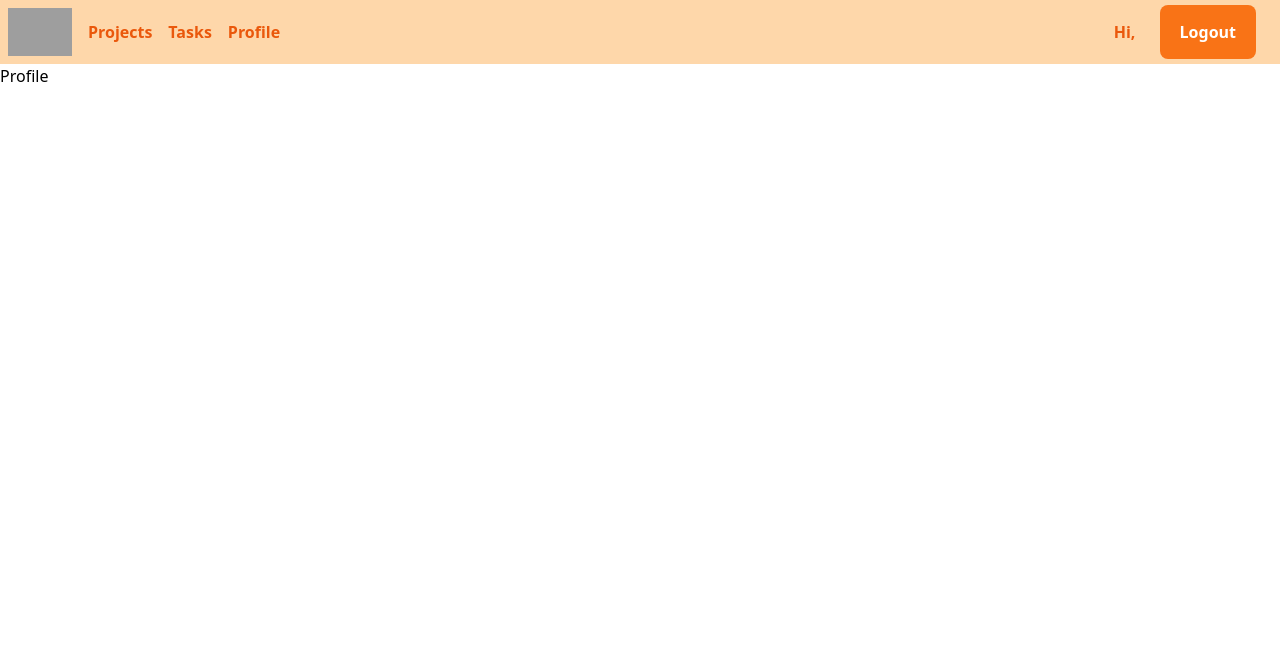
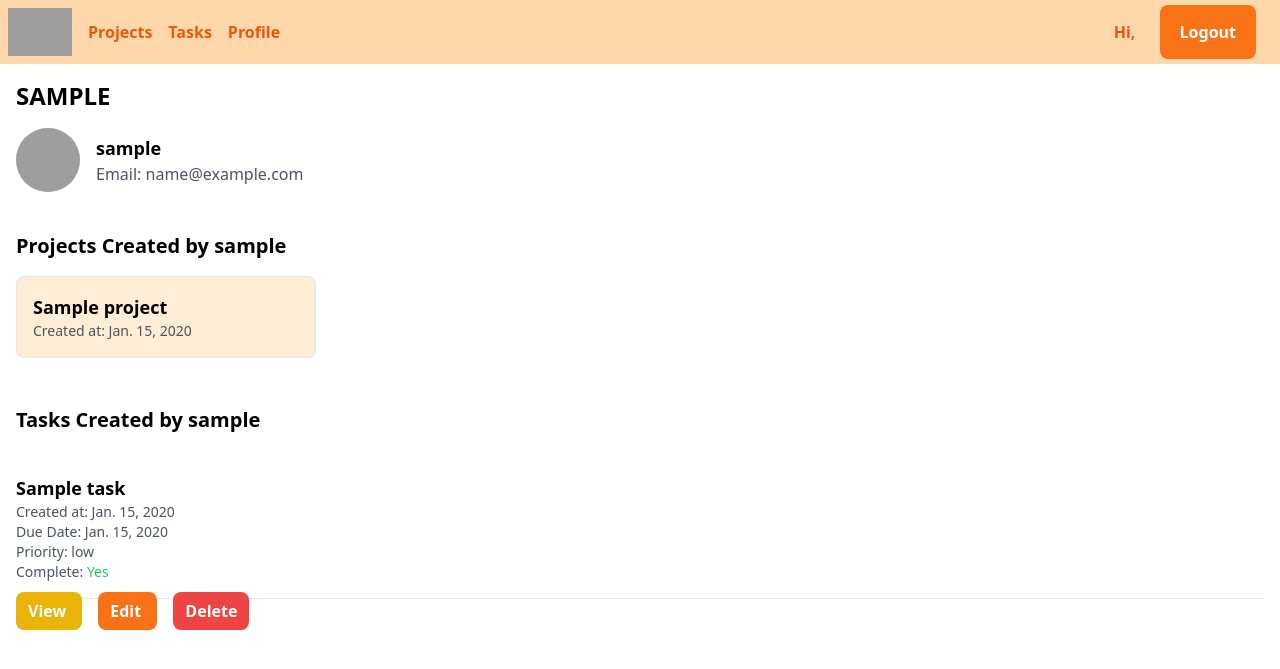
Before and after one commit to AAhadNur/Task_Manager, a Django app: page /profile/1/ in a window 1280 px wide. Shown: the top 669 px of the page. Run offline with Django 4.2, Linux system fonts and the light colour scheme; tables that the repository leaves empty hold one stand-in row (values such as "Sample post"); some libraries are stand-ins or nearby versions; grey boxes are pictures that could not be loaded.

Commit message:
Additional functionality added (Projects, Modified user profile)

```diff
--- a/tasks/templates/tasks/navbar.html
+++ b/tasks/templates/tasks/navbar.html
@@ -7,7 +7,7 @@
                 <a class="text-orange-500 text-lg font-semibold mr-4" href="{% url 'home' %}">
                     <img src="{% static 'images/logo.png' %}" alt="Logo" class="h-12">
                 </a>
-                <a class="navbar-item text-orange-600 font-semibold hover:text-orange-900" href="#">
+                <a class="navbar-item text-orange-600 font-semibold hover:text-orange-900" href="{% url 'projects' %}">
                     Projects
                 </a>
                 <a class="navbar-item text-orange-600 font-semibold hover:text-orange-900 ml-4" href="#">
--- a/tasks/urls.py
+++ b/tasks/urls.py
@@ -13,4 +13,7 @@
 
     path('task/<int:task_id>/delete-photo/<int:photo_id>/',
          views.delete_task_photo, name='delete-task-photo'),
+
+    path('projects/', views.all_projects, name='projects'),
+    path('project/<int:pk>/', views.project_detail, name='project'),
 ]
--- a/userprofile/templates/userprofile/profile.html
+++ b/userprofile/templates/userprofile/profile.html
@@ -1,10 +1,65 @@
 {% extends 'tasks/base.html' %}
 
-{% block title %} {{request.user.username|upper}} {% endblock %}
+{% load static %}
+
+{% block title %}User Profile: {{ user.username }}{% endblock %}
 
 {% block content %}
+    <div class="container mx-auto p-4">
+        <h2 class="text-2xl font-semibold mb-4">{{ user.username|upper }}</h2>
 
-<h2>Profile</h2>
+        <div class="flex items-center mb-4">
+            <div class="w-16 h-16 bg-orange-200 rounded-full overflow-hidden">
+                <img src="{% static 'images/avatar.png' %}" alt="{{ user.username }}'s Profile Picture" class="w-full h-full object-cover">
+            </div>
+            <div class="ml-4">
+                <p class="text-lg font-semibold">{{ user.username }}</p>
+                <p class="text-gray-600">Email: {{ user.email }}</p>
+            </div>
+        </div>
 
+        {% if projects %}
+            <h3 class="text-xl font-semibold mb-4 mt-10">Projects Created by {{ user.username }}</h3>
+            <ul class="grid grid-cols-1 gap-4 sm:grid-cols-2 md:grid-cols-3 lg:grid-cols-4">
+                {% for project in projects %}
+                    <li class="bg-orange-100 border rounded-lg overflow-hidden">
+                        <div class="p-4">
+                            <h3 class="text-lg font-semibold">{{ project.title }}</h3>
+                            <p class="text-sm text-gray-600">Created at: {{ project.created_at|date }}</p>
+                        </div>
+                    </li>
+                {% endfor %}
+            </ul>
+        {% else %}
+            <p class="text-lg text-gray-600">No projects created by {{ user.username }}.</p>
+        {% endif %}
 
+        {% if tasks %}
+            <h3 class="text-xl font-semibold mb-4 mt-12">Tasks Created by {{ user.username }}</h3>
+            <ul class="divide-y divide-gray-200">
+                {% for task in tasks %}
+                    <li class="py-4 mt-6">
+                        <h3 class="text-lg font-semibold">{{ task.title }}</h3>
+                        <p class="text-sm text-gray-600">Created at: {{ task.creation_date|date }}</p>
+                        <p class="text-sm text-gray-600">Due Date: {{ task.due_date|date }}</p>
+                        <p class="text-sm text-gray-600">Priority: {{ task.priority }}</p>
+                        <p class="text-sm text-gray-600">Complete: {% if task.is_complete %}<span class="text-green-500">Yes</span>{% else %}<span class="text-red-500">No</span>{% endif %}</p>
+                    </li>
+                    <div class="buttons">
+                        <a class="bg-yellow-500 hover:bg-orange-900 text-white font-semibold py-2 px-3 rounded-lg mr-4" href="{% url 'task-detail' task.id %}">
+                            View
+                        </a>
+                        <a class="bg-orange-500 hover:bg-gray-900 text-white font-semibold py-2 px-3 rounded-lg mr-4" href="{% url 'update-task' task.id %}">
+                            Edit
+                        </a>
+                        <a class="bg-red-500 hover:bg-red-800 text-white font-semibold py-2 px-3 rounded-lg" href="{% url 'delete-task' task.id %}">
+                            Delete
+                        </a>
+                    </div>
+                {% endfor %}
+            </ul>
+        {% else %}
+            <p class="text-lg text-gray-600">No tasks created by {{ user.username }}.</p>
+        {% endif %}
+    </div>
 {% endblock %}
--- a/userprofile/views.py
+++ b/userprofile/views.py
@@ -5,6 +5,7 @@
 from django.contrib.auth import authenticate, login, logout
 
 from userprofile.forms import MyUserCreationForm, UserForm
+from tasks.models import Task, Project
 
 # Create your views here.
 
@@ -64,6 +65,8 @@
 
 def userProfile(request, pk):
     user = User.objects.get(id=pk)
+    projects = Project.objects.filter(created_by=user)
+    tasks = Task.objects.filter(created_by=user)
 
-    context = {'user': user}
+    context = {'user': user, 'projects': projects, 'tasks': tasks}
     return render(request, 'userprofile/profile.html', context)
```
Also changed, not shown: tasks/templates/tasks/project_detail.html (added, +34 -0 lines), tasks/templates/tasks/projects.html (added, +27 -0 lines), tasks/views.py (+21 -1 lines).
